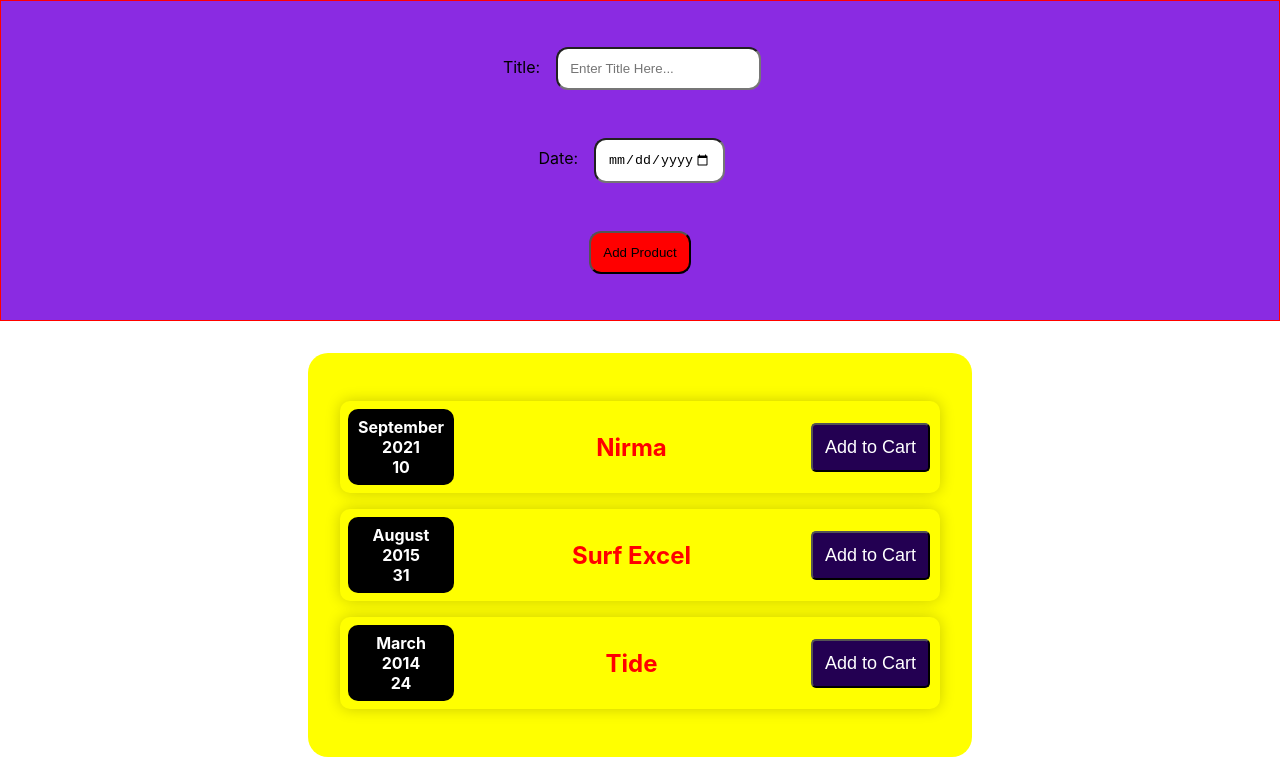
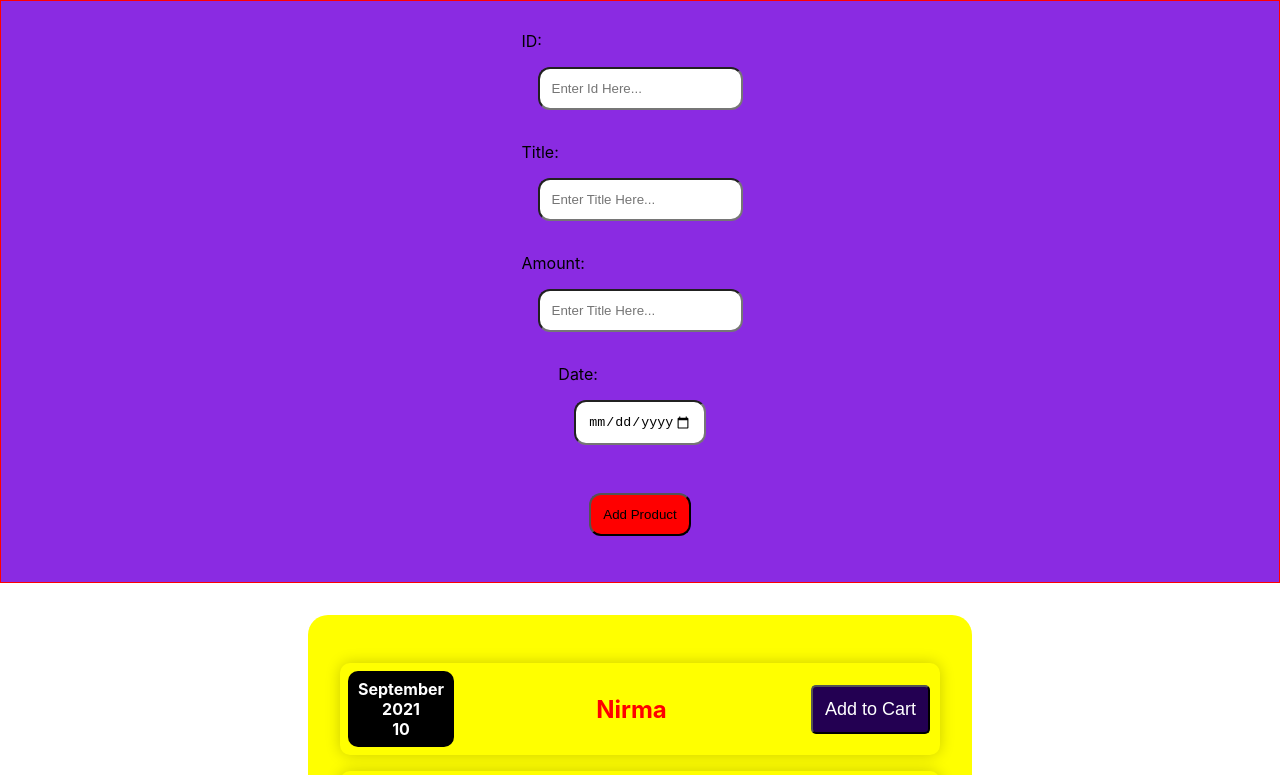
Before and after one commit to ajay-kotambe/demoshopapp, a React (Create React App) app: page / in a window 1280 px wide. Shown: the top 775 px of the page. Built offline with nearby package versions, Linux system fonts and the light colour scheme.

Commit message:
added the handler functions in three components & got data from the user

```diff
--- a/src/App.js
+++ b/src/App.js
@@ -27,9 +27,16 @@
     },
   ];
 
+  // let newObj;
+
+  function getDataFromNewProduct(data) {
+    console.log(data);
+    // newObj = data;
+  }
+
   return (
     <div>
-      <NewProduct />
+      <NewProduct sendDataToApp={getDataFromNewProduct} />
       <Products items={products}></Products>;
     </div>
   );
--- a/src/components/NewProduct.js
+++ b/src/components/NewProduct.js
@@ -1,10 +1,13 @@
 import "./NewProduct.css";
 import ProductForm from "./ProductForm";
 
-const NewProduct = () => {
+const NewProduct = (props) => {
+  const getDataFromProductForm = (data) => {
+    props.sendDataToApp(data);
+  };
   return (
     <div>
-      <ProductForm className="new-product" />
+      <ProductForm className="new-product" sendData={getDataFromProductForm} />
     </div>
   );
 };
--- a/src/components/ProductForm.js
+++ b/src/components/ProductForm.js
@@ -1,7 +1,7 @@
 import { useState } from "react";
 import "./ProductForm.css";
 
-const ProductForm = () => {
+const ProductForm = (props) => {
   //   const [fullProductInput, setFullProductInput] = useState({
   //     title: "",
   //     date: "",
@@ -16,33 +16,60 @@
   //     };
   //     setFullProductInput(obj);
   //   };
-
+  // ! useState here...
   const [newTitle, setTitle] = useState("");
   const [newDate, setDate] = useState("");
+  const [newId, setId] = useState("");
+  const [newAmount, setAmount] = useState("");
+
+  //   ! handlers here...
 
   const changeTitleHandler = (event) => {
     setTitle(event.target.value);
+  };
+  const changeIDHandler = (event) => {
+    setId(event.target.value);
   };
 
   const changeDateHandler = (event) => {
     setDate(event.target.value);
   };
+  const changeAmountHandler = (event) => {
+    setAmount(event.target.value);
+  };
+
+  //   ! submit handler here...
 
   const submitHandler = (event) => {
     event.preventDefault();
 
     const objData = {
+      id: newId,
       title: newTitle,
+      amount: newAmount,
       date: newDate,
     };
-    console.log(objData);
+    props.sendData(objData);
+    // console.log(objData);
     setTitle("");
     setDate("");
+    setId("");
+    setAmount("");
   };
   return (
     <form className="product-form" onSubmit={submitHandler}>
       <div className="product-form-title product-form-inputs">
-        <label htmlFor="forTitle">Title:</label>
+        <label htmlFor="forId">ID:</label> <br />
+        <input
+          value={newId}
+          type="text"
+          id="forId"
+          onChange={changeIDHandler}
+          placeholder="Enter Id Here..."
+        />
+      </div>
+      <div className="product-form-title product-form-inputs">
+        <label htmlFor="forTitle">Title:</label> <br />
         <input
           value={newTitle}
           type="text"
@@ -51,8 +78,19 @@
           placeholder="Enter Title Here..."
         />
       </div>
+      <div className="product-form-title product-form-inputs">
+        <label htmlFor="forAmount">Amount:</label> <br />
+        <input
+          value={newAmount}
+          type="text"
+          id="forAmount"
+          onChange={changeAmountHandler}
+          placeholder="Enter Title Here..."
+        />
+      </div>
       <div className="product-form-date">
         <label htmlFor="forDate">Date:</label>
+        <br />
         <input
           value={newDate}
           id="forDate"
--- a/src/components/Products.js
+++ b/src/components/Products.js
@@ -19,6 +19,11 @@
         amount={props.items[2].amount}
         date={props.items[2].date}
       />
+      {/* <ProductItem
+        title={props.newItems[0].title}
+        amount={props.newItems[0].amount}
+        date={props.newItems[0].date}
+      /> */}
     </div>
   );
 }
```
